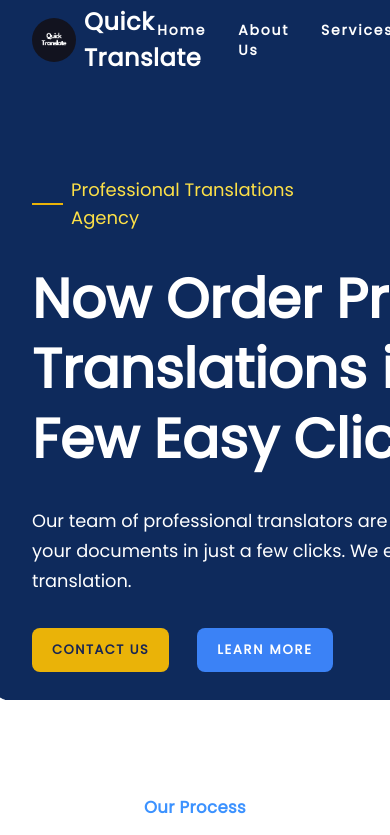
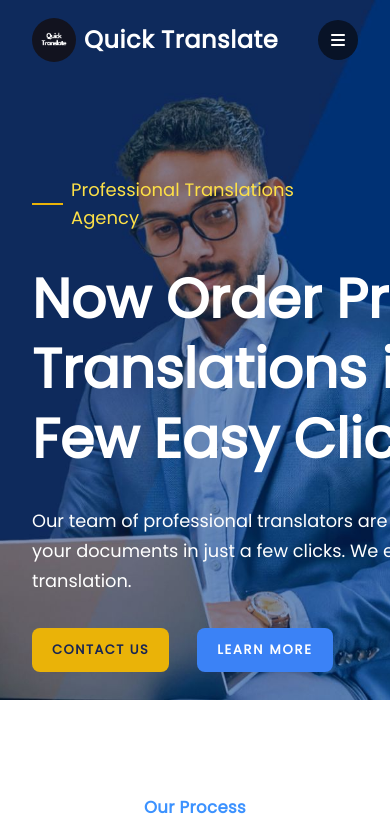
Before and after one commit to MusaZeshan-IT/Quick-Translate, a React (Vite) app: page / in a window 390 px wide. Shown: the top 835 px of the page. Built offline with nearby package versions, Linux system fonts and the light colour scheme.

Commit message:
Now the navMenu of the home page is responsive.

```diff
--- a/index.html
+++ b/index.html
@@ -3,7 +3,7 @@
 
 <head>
   <meta charset="UTF-8" />
-  <link rel="icon" type="image/svg+xml" href="/vite.svg" />
+  <link rel="icon" href="/src/assets/logo.png" />
   <meta name="viewport" content="width=device-width, initial-scale=1.0" />
   <title>Quick Translate</title>
   <link rel="stylesheet" href="https://cdnjs.cloudflare.com/ajax/libs/font-awesome/6.5.2/css/all.min.css"
--- /dev/null
+++ b/src/components/Home/NavHero.css
@@ -0,0 +1,9 @@
+.nav-hero {
+  background-image: url("../../assets/heroImages/hero-bg.png");
+}
+
+@media screen and (max-width: 1152px) {
+  .nav-hero {
+    background-image: url("../../assets/heroImages/hero-bg-sm.jpg");
+  }
+}
--- a/src/components/Home/NavHero.jsx
+++ b/src/components/Home/NavHero.jsx
@@ -2,25 +2,29 @@ import React from 'react';
 import HeroBgImage from '../../assets/heroImages/hero-bg.png';
 import { Link } from 'react-router-dom';
 import Logo from '../../assets/logo.png';
+import './NavHero.css'
 
 const NavHero = () => {
     return (
-        <div className='2xl:px-28 xl-custom:px-24 xl:px-20 lg-custom:px-14 lg:px-12 md-custom:px-10 px-8 text-white h-[700px] w-full' style={{ backgroundImage: `url(${HeroBgImage})`, backgroundSize: 'cover' }}>
+        <div className={`nav-hero bg-center 2xl:px-28 xl-custom:px-24 xl:px-20 lg-custom:px-14 lg:px-12 md-custom:px-10 px-8 text-white h-[700px] w-full bg-cover `}>
             <nav>
                 <div className='h-20 flex justify-between items-center'>
                     <div className='flex items-center'>
                         <img className='h-[44px] me-2 rounded-[50%]' src={Logo} alt="" />
                         <h2 className='text-[24px] font-semibold tracking-wide'>Quick Translate</h2>
                     </div>
-                    <div className='flex items-center gap-x-14'>
-                        <div className='flex gap-x-8 text-sm font-semibold tracking-[1.8px]'>
+                    <div className='flex items-center lg-custom:gap-x-14 lg:gap-x-10 gap-x-5'>
+                        <div className='lg:flex hidden lg-custom:gap-x-8 gap-x-6 text-sm font-semibold tracking-[1.8px]'>
                             <Link>Home</Link>
                             <Link>About Us</Link>
                             <Link>Services</Link>
                             <Link>FAQ</Link>
                             <Link>Blog</Link>
                         </div>
-                        <button className='hover:bg-indigo-600 hover:border-none rounded-md border tracking-[1.5px] font-semibold text-xs border-white bg-blue-500 px-5 py-[10px]'>CONTACT US</button>
+                        <button className='lg:block hidden hover:bg-indigo-600 hover:border-none rounded-md border tracking-[1.5px] font-semibold text-xs border-white bg-blue-500 px-5 py-[10px]'>CONTACT US</button>
+                        <button className='lg:hidden flex justify-center items-center w-10 h-10 bg-[rgb(8,19,39)] rounded-[50%]'>
+                            <i className='fa-solid fa-bars'></i>
+                        </button>
                     </div>
                 </div>
                 <div className='mt-24'>
```
Also changed, not shown: src/assets/heroImages/hero-bg-sm.jpg (added).
